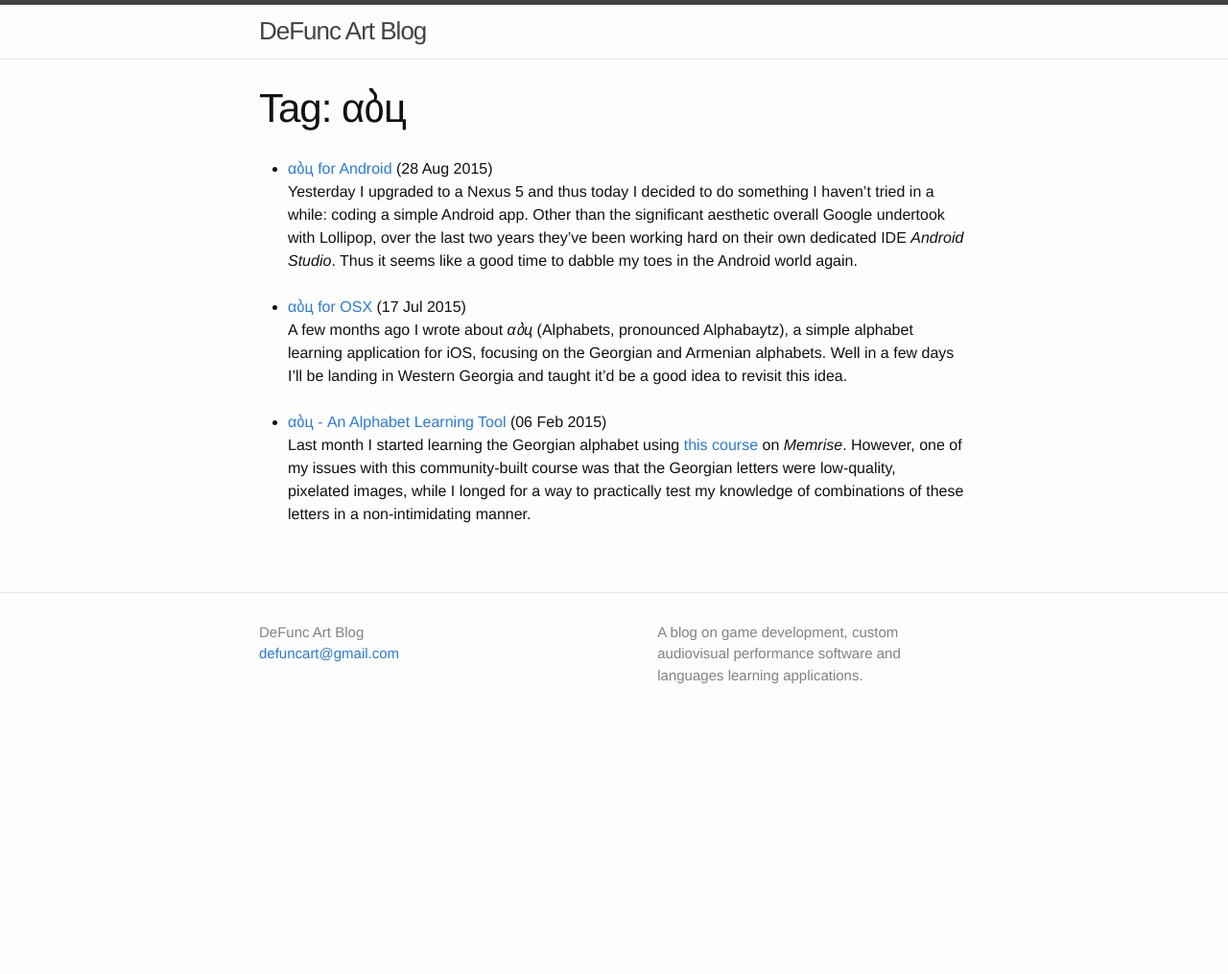
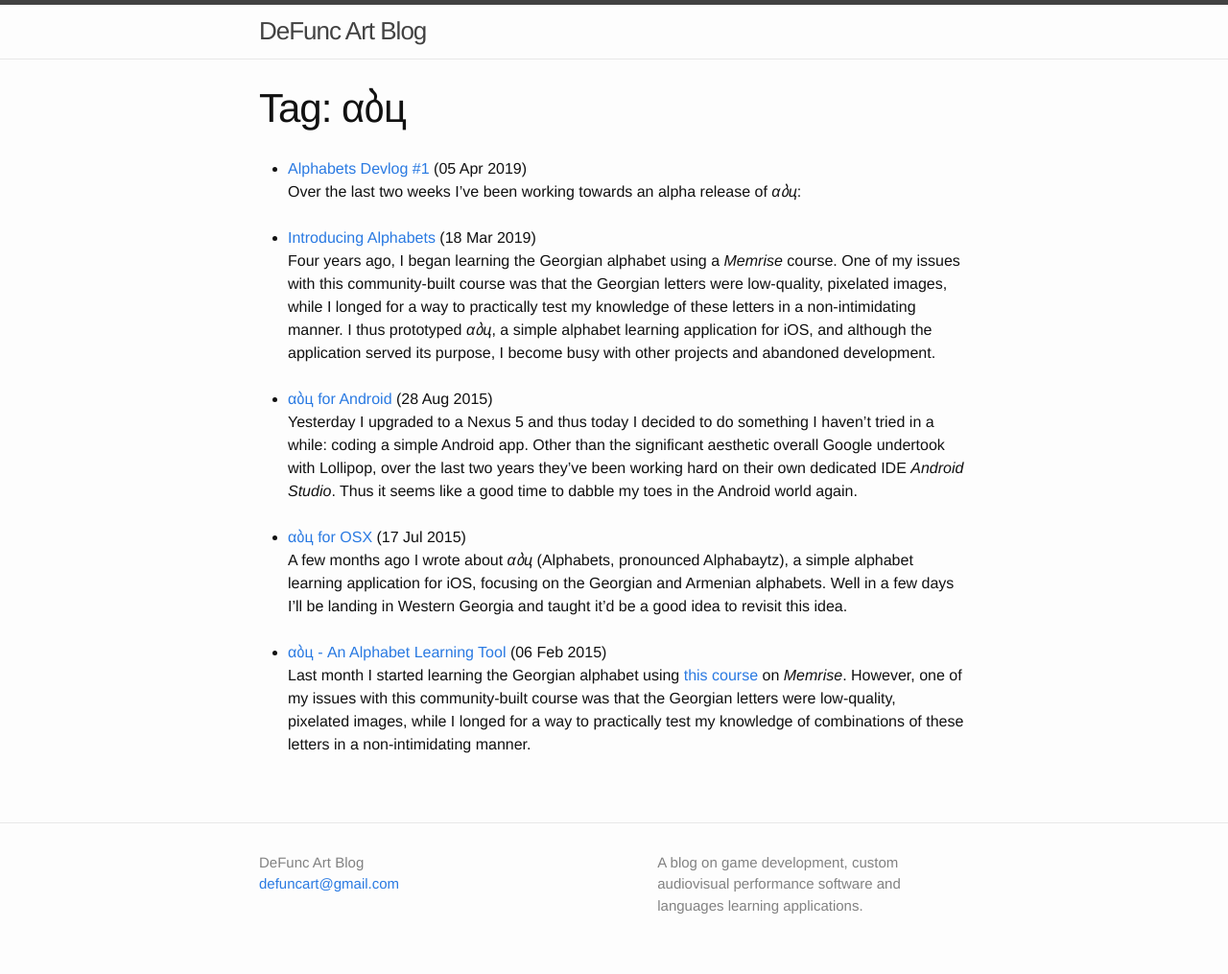
Before and after one commit to defuncart/blog, a Jekyll site: the page built from tags/αბц.md, in a window 1280 px wide. Shown: the whole page at 96% size. Built offline with Jekyll 4.4.1, drawn with Linux system fonts in a browser that asks for light colours; before the commit the page ends 900 px from its top, so only the background shows below that.

Commit message:
Added posts on αბц.

```diff
--- /dev/null
+++ b/_posts/tech/2019/2019-03-18-introducing-alphabets.md
@@ -0,0 +1,52 @@
+---
+layout: post
+title: 'Introducing Alphabets'
+date: 2019-03-18 18:00:00 +0100
+category: tech
+tags:
+- αბц
+- Xamarin
+---
+
+Four years ago, I began learning the Georgian alphabet using a *Memrise* course. One of my issues with this community-built course was that the Georgian letters were low-quality, pixelated images, while I longed for a way to practically test my knowledge of these letters in a non-intimidating manner. I thus prototyped *αბц*, a simple alphabet learning application for iOS, and although the application served its purpose, I become busy with other projects and abandoned development.
+
+<table bgcolor="#EEEEEE" border="0" cellspacing="0" cellpadding="0">
+  <tr>
+    <td><img src="{{site.baseurl}}/assets/images/posts/2015/15-02-06/02.png"></td>
+    <td><img src="{{site.baseurl}}/assets/images/posts/2015/15-02-06/03.png"></td>
+    <td><img src="{{site.baseurl}}/assets/images/posts/2015/15-02-06/07.png"></td>
+  </tr>
+</table>
+<p></p>
+
+Fast forward to the present day. As I would like to refresh my knowledge of the Georgian alphabet, and have still not developed an app using Xamarin, I decided that *αბц* would make the perfect project. Over the last two weeks, I've been working in my spare time in developing a basic proof of concept!
+
+The version I developed four years ago had numerous issues, notably the manner in which letters where taught to the player only through trial and error multiple choice questions. In this new iteration, a letter is first presented to the player in the form of a flashcard (left), before being later quizzed via multiple choice (right). In the next version I would like to include a transliteration exercise where the player transliterates a Georgian word into Latin letters.
+
+<table bgcolor="#EEEEEE" border="0" cellspacing="0" cellpadding="0">
+  <tr>
+    <td><img src="{{site.baseurl}}/assets/images/posts/2019/19-03-18/01.png" width="260"></td>
+    <td><img src="{{site.baseurl}}/assets/images/posts/2019/19-03-18/02.png" width="260"></td>
+  </tr>
+</table>
+<p></p>
+
+These 33 letters are taught over the course of ten lessons (inspired heavily from [*Learn the Georgian alphabet*](https://www.georgian-alphabet.com/en/)), with plans for reversion exercises. At the end of each lesson there is a overview of what letters were learned and which are giving the player problems.
+
+## Alpha
+
+For the alpha release, I'm working towards:
+
+- 10 full lessons (presently only one in this proof of concept)
+- Revision exercises
+- New game mode: transliterating a Georgian word to Latin
+- Potentially localized into German and Polish
+- iOS design optimizations
+
+## Future
+
+For the future I would love to support other alphabets, for instance Russian, Armenian and Greek, however Georgian is presently the sole focus. The code, however, already supports multiple alphabets, and alphabets with upper and lower case letters.
+
+## Xamarin?
+
+In a recent post I questioned the continued use of Xamarin with so much industry praise for Flutter. As I professionally use Unity day-to-day, writing apps in C# is quick and easy, however I cannot shake the nagging feeling that Xamarin is a (slowly) dying platform, and that it may be worthwhile investing more time initially in a longterm solution. Moreover, I do not like that UI elements aren't rendered consisted across platforms (Material will change this but is still in preview), while, paradoxically, it feels like Flutter has more support for simple problems (i.e. there is a package available that can autosize text, for Xamarin I needed to write my own). Once *αბц* enters Alpha, I think it would make sense to develop a simple app from scratch using Flutter, for instance *Bratacha*.
--- /dev/null
+++ b/_posts/tech/2019/2019-04-05-alphabets-devlog-1.md
@@ -0,0 +1,28 @@
+---
+layout: post
+title: 'Alphabets Devlog #1'
+date: 2019-04-05 18:00:00 +0200
+category: tech
+tags:
+- αბц
+---
+
+Over the last two weeks I've been working towards an alpha release of *αბц*:
+
+- New game mode: transliterating a Georgian word to Latin
+- 10 full lessons
+- Alphabet flashcard mode where all letters can be scrolled through
+- Revision exercise mode where troublesome letters can be revised
+
+<table bgcolor="#EEEEEE">
+  <tr>
+    <td><img src="{{site.baseurl}}/assets/images/posts/2019/19-04-05/01.png"></td>
+    <td><img src="{{site.baseurl}}/assets/images/posts/2019/19-04-05/02.png"></td>
+    <td><img src="{{site.baseurl}}/assets/images/posts/2019/19-04-05/03.png"></td>
+  </tr>
+</table>
+<p></p>
+
+So far I'm very pleased with the app. From a design perspective, I believe the results screen needs an overhaul, while an initial bootstrap would be good to initialize everything while a logo animation is running. An iOS design pass is need to, for instance Progress Bar doesn't look good on iOS compared to Android.
+
+View the project on [GitHub](https://github.com/defuncart/Alphabets).
```
Also changed, not shown: _posts/tech/2019/2019-02-22-time-to-flutter.md (+8 -7 lines), assets/images/posts/2019/19-03-18/01.png (added), assets/images/posts/2019/19-03-18/02.png (added), assets/images/posts/2019/19-04-05/01.png (added), assets/images/posts/2019/19-04-05/02.png (added), assets/images/posts/2019/19-04-05/03.png (added).
